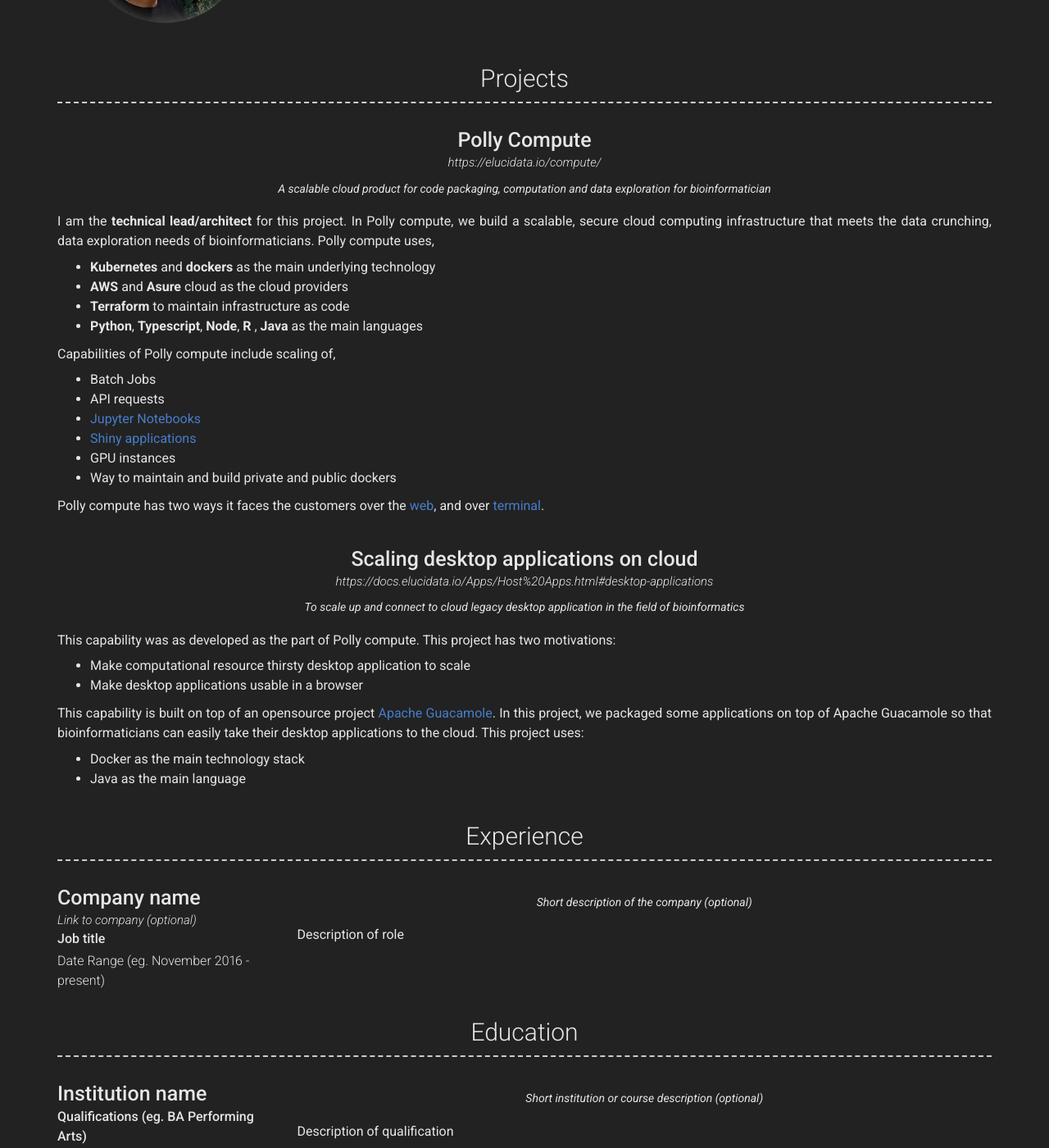
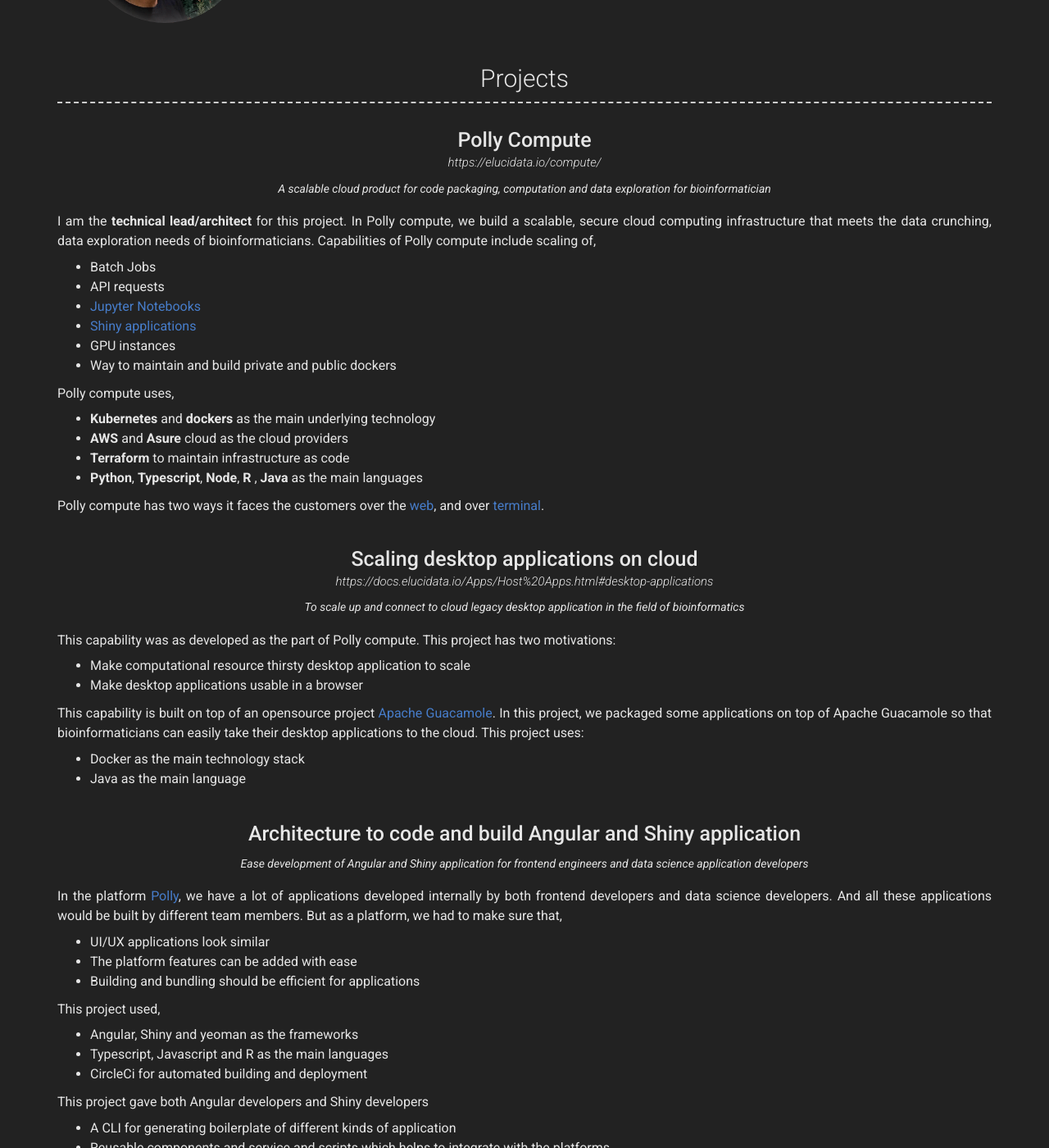
Before and after one commit to sabsgeo/my-cv, a Jekyll site: the page built from index.md, in a window 1280 px wide and 1400 px high, scrolled down 474 px. Shown: the whole window at 82% size. Built offline with Jekyll 4.4.1, drawn with Linux system fonts in a browser that asks for light colours; nearby versions of some CDN libraries; some of the changed text lies outside the part shown.

Commit message:
[WIP]:adding more project

```diff
--- a/_data/projects.yml
+++ b/_data/projects.yml
@@ -6,19 +6,19 @@
     A scalable cloud product for code packaging, computation and data exploration for bioinformatician
   description: |
     I am the **technical lead/architect** for this project. In Polly compute, we build a scalable, secure cloud computing infrastructure that meets the data crunching, data exploration needs of bioinformaticians.
+    Capabilities of Polly compute include scaling  of,
+    - Batch Jobs
+    - API requests
+    - [Jupyter Notebooks](https://jupyter.org/)
+    - [Shiny applications](https://shiny.rstudio.com/)
+    - GPU instances
+    - Way to maintain and build private and public dockers
+
     Polly compute uses,
       - **Kubernetes** and **dockers** as the main underlying technology
       - **AWS** and **Asure** cloud as the cloud providers
       - **Terraform** to maintain infrastructure as code
       - **Python**, **Typescript**, **Node**, **R** , **Java** as the main languages
-
-    Capabilities of Polly compute include scaling  of,
-      - Batch Jobs
-      - API requests
-      - [Jupyter Notebooks](https://jupyter.org/)
-      - [Shiny applications](https://shiny.rstudio.com/)
-      - GPU instances
-      - Way to maintain and build private and public dockers
 
     Polly compute has two ways it faces the customers over the [web](http://polly.elucidata.io/), and over [terminal](https://www.npmjs.com/package/@elucidatainc/pollycli).
 
@@ -35,3 +35,23 @@
       This capability is built on top of an opensource project [Apache Guacamole](https://guacamole.apache.org/). In this project, we packaged some applications on top of Apache Guacamole so that bioinformaticians can easily take their desktop applications to the cloud. This project uses:
       - Docker as the main technology stack
       - Java as the main language
+
+- layout: top-middle
+  name: Architecture to code and build Angular and Shiny application
+  quote: >
+    Ease development of Angular and Shiny application for frontend engineers and data science application developers
+  description: |
+    In the platform [Polly](https://polly.elucidata.io), we have a lot of applications developed internally by both frontend developers and data science developers. And all these applications would be built by different team members. But as a platform, we had to make sure that,
+      - UI/UX applications look similar
+      - The platform features can be added with ease
+      - Building and bundling should be efficient for applications
+
+    This project used,
+      - Angular, Shiny and yeoman as the frameworks
+      - Typescript, Javascript and R as the main languages
+      - CircleCi for automated building and deployment
+
+    This project gave both Angular developers and Shiny developers
+      - A CLI for generating boilerplate of different kinds of application
+      - Reusable components and service and scripts which helps to integrate with the platforms
+      - CI/CD pipeline for the applications
```
